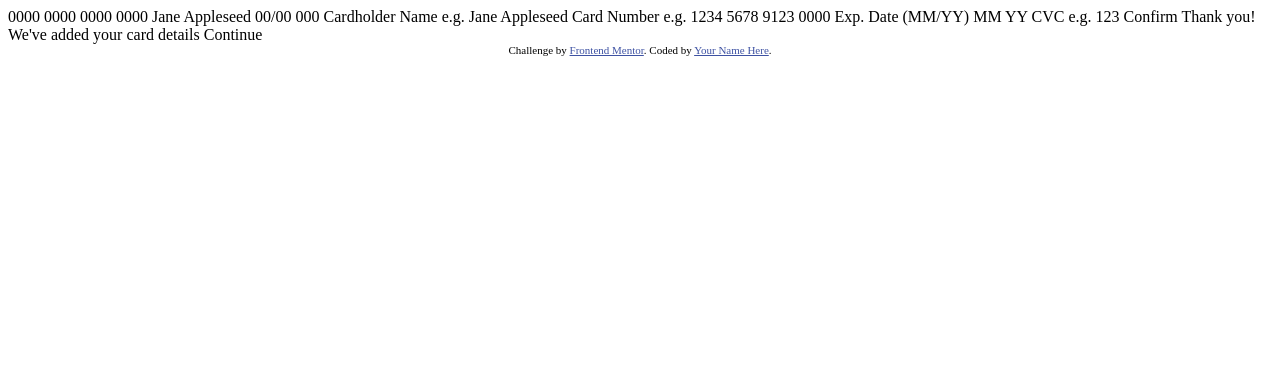
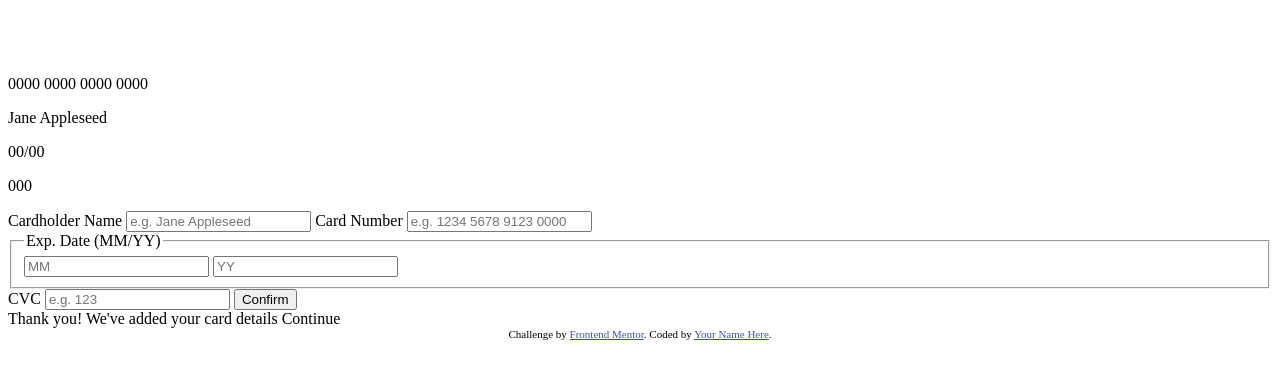
Before and after one commit to Holgermueller/interactive-card-details-form-main, a plain HTML site: page index.html in a window 1280 px wide. Drawn offline with Linux system fonts and the light colour scheme.

Commit message:
scaffold project

```diff
--- a/index.html
+++ b/index.html
@@ -1,51 +1,88 @@
 <!DOCTYPE html>
 <html lang="en">
   <head>
-  <meta charset="UTF-8">
-  <meta name="viewport" content="width=device-width, initial-scale=1.0"> <!-- displays site properly based on user's device -->
+    <meta charset="UTF-8" />
+    <meta name="viewport" content="width=device-width, initial-scale=1.0" />
+    <!-- displays site properly based on user's device -->
 
-  <link rel="icon" type="image/png" sizes="32x32" href="./images/favicon-32x32.png">
+    <link
+      rel="icon"
+      type="image/png"
+      sizes="32x32"
+      href="./images/favicon-32x32.png"
+    />
 
     <title>Frontend Mentor | Interactive card details form</title>
 
     <!-- Feel free to remove these styles or customise in your own stylesheet 👍 -->
     <style>
-    .attribution { font-size: 11px; text-align: center; }
-    .attribution a { color: hsl(228, 45%, 44%); }
+      .attribution {
+        font-size: 11px;
+        text-align: center;
+      }
+      .attribution a {
+        color: hsl(228, 45%, 44%);
+      }
     </style>
   </head>
   <body>
+    <main>
+      <div class="card-front">
+        <img src="images/card-logo.svg" alt="" />
+        <p class="card-number">0000 0000 0000 0000</p>
+        <p class="cardholder-name">Jane Appleseed</p>
+        <p class="expiration-date">00/00</p>
+      </div>
 
-  0000 0000 0000 0000
-  Jane Appleseed
-  00/00
+      <div class="card-back">
+        <p class="cvc">000</p>
+      </div>
 
-  000
+      <form action="">
+        <label for="cardholder-name"
+          >Cardholder Name
+          <input
+            type="text"
+            id="cardholder-name"
+            placeholder="e.g. Jane Appleseed"
+        /></label>
 
-  Cardholder Name
-  e.g. Jane Appleseed
+        <label for="card-number"
+          >Card Number
+          <input
+            type="text"
+            id="card-number"
+            placeholder="e.g. 1234 5678 9123 0000"
+        /></label>
 
-  Card Number
-  e.g. 1234 5678 9123 0000
+        <fieldset>
+          <legend>Exp. Date (MM/YY)</legend>
+          <label for="month-input">
+            <input type="text" id="month-input" placeholder="MM"
+          /></label>
 
-  Exp. Date (MM/YY)
-  MM
-  YY
+          <label for="year-input"
+            ><input type="text" id="year-input" placeholder="YY"
+          /></label>
+        </fieldset>
 
-  CVC
-  e.g. 123
+        <label for="cvc"
+          >CVC <input type="text" id="cvc" placeholder="e.g. 123"
+        /></label>
 
-  Confirm
+        <input type="button" value="Confirm" />
+      </form>
+    </main>
 
     <!-- Completed state start -->
 
-  Thank you!
-  We've added your card details
-  Continue
+    Thank you! We've added your card details Continue
 
-  <div class="attribution">
-    Challenge by <a href="https://www.frontendmentor.io?ref=challenge" target="_blank">Frontend Mentor</a>.
-    Coded by <a href="#">Your Name Here</a>.
-  </div>
+    <footer class="attribution">
+      Challenge by
+      <a href="https://www.frontendmentor.io?ref=challenge" target="_blank"
+        >Frontend Mentor</a
+      >. Coded by <a href="#">Your Name Here</a>.
+    </footer>
   </body>
 </html>
```
Lines whose indentation alone changed are shown as unchanged.
